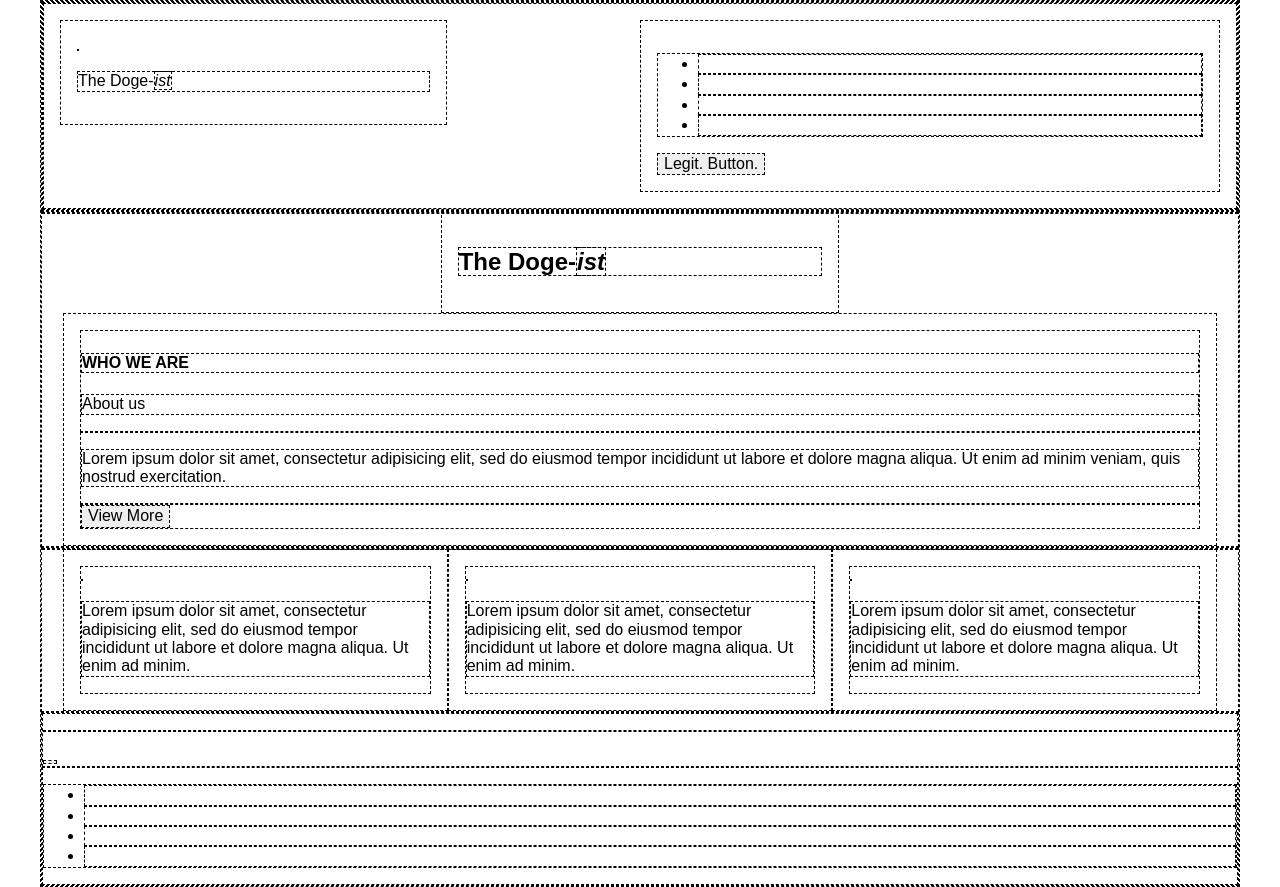
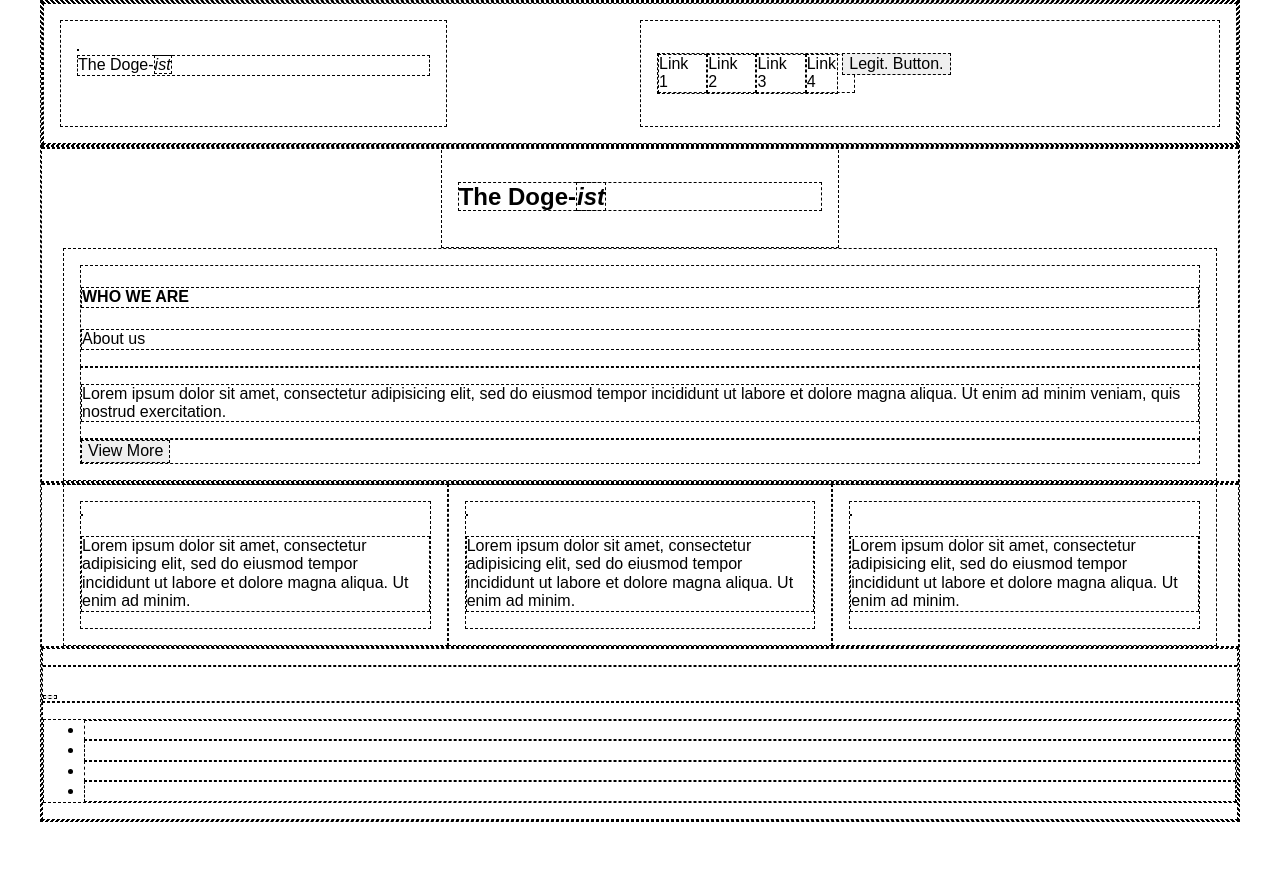
Before and after one commit to thatcat13/doge-site, a plain HTML site: page index.html in a window 1280 px wide. After the commit the page ends 822 px from the top, so only its background shows below. Drawn offline with Linux system fonts and the light colour scheme.

Commit message:
begin to build nav partial

```diff
--- a/index.html
+++ b/index.html
@@ -9,17 +9,17 @@
     <div class="wrapper">
       <section class="header">
         <div class="row">
-          <nav class="col-lg-12">
+          <nav class="col-lg-12 equal-height">
             <div class="col-lg-4 nav-brand">
               <img src="" alt="">
               <p>The Doge-<i>ist</i></p>
             </div>
             <div class="nav-list offset-lg-2 col-lg-6">
               <ul>
-                <li></li>
-                <li></li>
-                <li></li>
-                <li></li>
+                <li>Link 1</li>
+                <li>Link 2</li>
+                <li>Link 3</li>
+                <li>Link 4</li>
               </ul>
               <button type="button" name="button">Legit. Button.</button>
             </div>
--- a/sass/base/_helpers.scss
+++ b/sass/base/_helpers.scss
@@ -35,3 +35,7 @@
     max-width: 100%;
     height: auto !important;
 }
+
+.equal-height {
+  display: flex;
+}
--- a/sass/layout/_nav.scss
+++ b/sass/layout/_nav.scss
@@ -0,0 +1,19 @@
+nav {
+  & .nav-brand {
+    & img {
+    }
+    & p {
+      margin: 0;
+    }
+  }
+  & .nav-list {
+    & ul {
+      list-style: none;
+      display: inline-flex;
+      padding-left: 0;
+      & li {
+        padding-right: 10%;
+      }
+    }
+  }
+}
```
Also changed, not shown: css/main.css, 1 other file.
